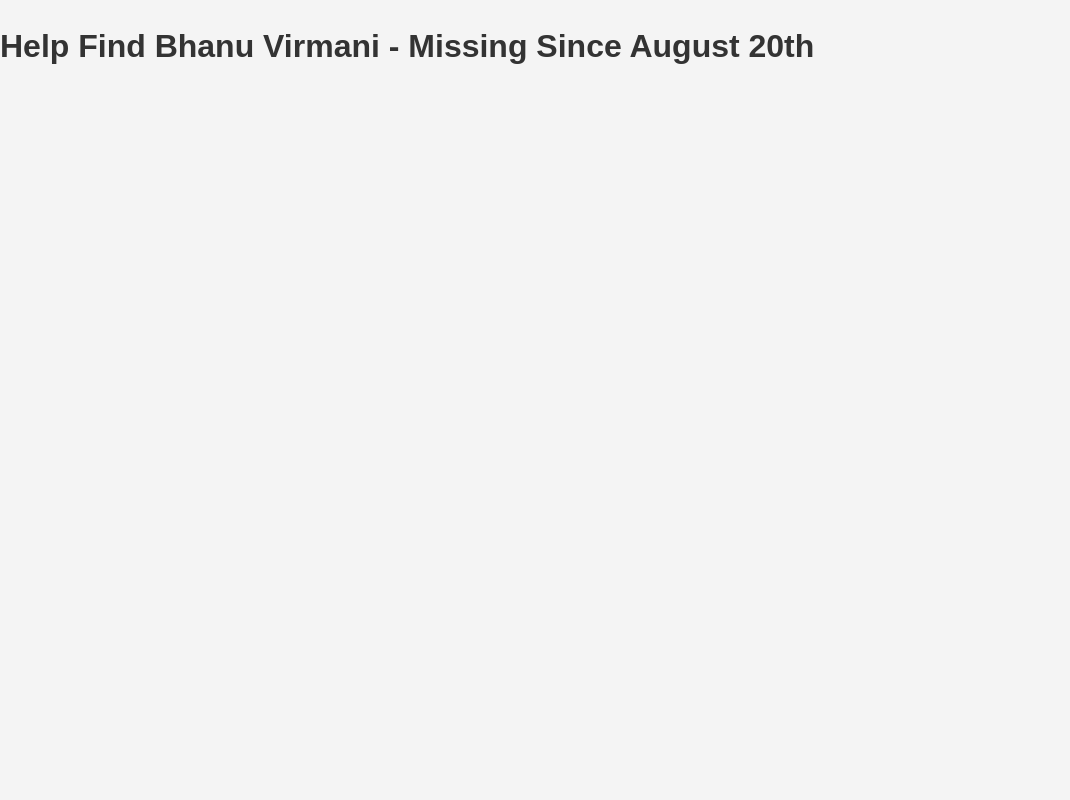
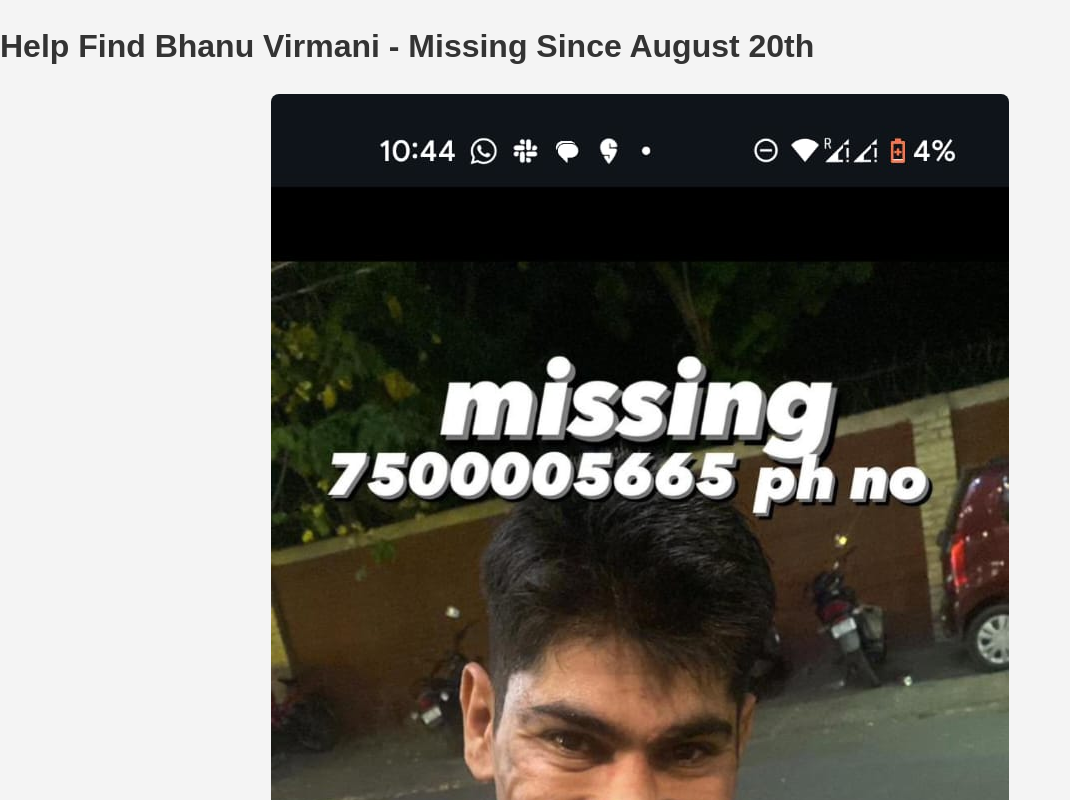
Before and after one commit to Sauravskv07/searchbhanu.github.io, a plain HTML site: page index.html in a window 1280 px wide. Shown: the top 800 px of the page, without its empty margins (0-1070 px from the left). Drawn offline with Linux system fonts and the light colour scheme.

Commit message:
Update index.html

```diff
--- a/index.html
+++ b/index.html
@@ -51,5 +51,6 @@
         <h1>
             Help Find Bhanu Virmani - Missing Since August 20th
         </h1>
+        <img src="./bhanu.jpg" style="display: block; margin: auto;" />
     </body>
 </head>
```
